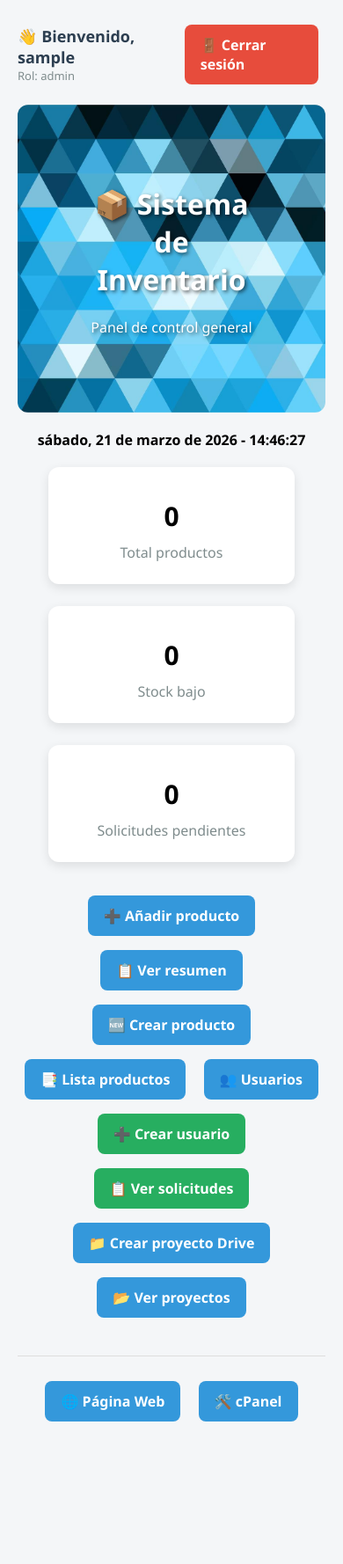
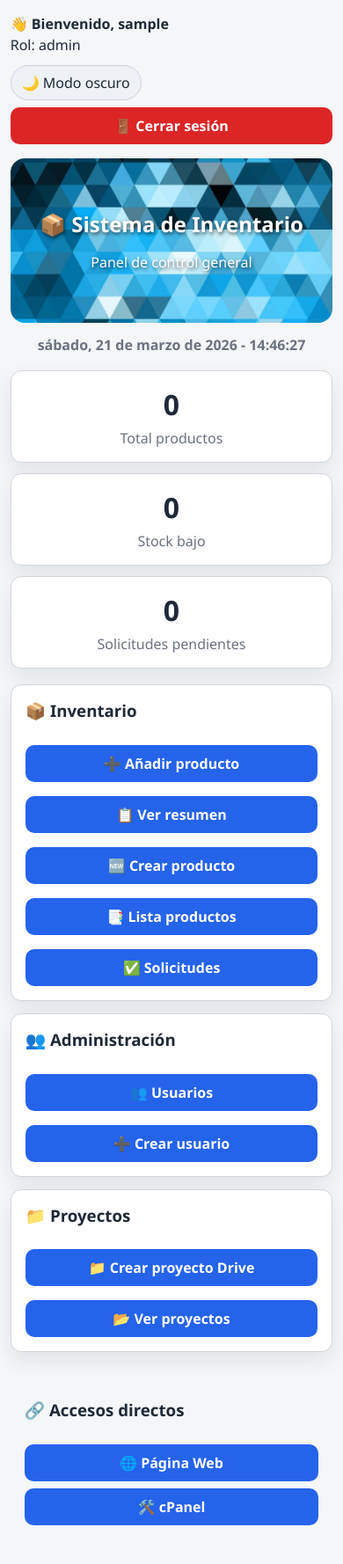
Before and after one commit to grandbuildinmobiliaria-bit/inventario-flask, a Flask app: page / in a window 390 px wide. Shown: the whole page at 88% size. Before the commit the page ends 1616 px from the top, so only its background shows below. Run offline with Flask 3, Linux system fonts and the light colour scheme; the visitor is signed in with stand-in values (Sample User, id 1); data that the repository does not hold is empty.

Commit message:
Mejora UI responsive con módulos y modo oscuro

```diff
--- /dev/null
+++ b/app/static/css/app.css
@@ -0,0 +1,101 @@
+:root {
+  --bg: #f4f6f8;
+  --surface: #ffffff;
+  --surface-soft: #eef2f7;
+  --text: #1f2937;
+  --muted: #6b7280;
+  --primary: #2563eb;
+  --primary-hover: #1d4ed8;
+  --success: #16a34a;
+  --danger: #dc2626;
+  --border: #d1d5db;
+  --shadow: 0 10px 24px rgba(15, 23, 42, 0.08);
+}
+
+:root[data-theme="dark"] {
+  --bg: #0f172a;
+  --surface: #111827;
+  --surface-soft: #1f2937;
+  --text: #f9fafb;
+  --muted: #cbd5e1;
+  --primary: #60a5fa;
+  --primary-hover: #93c5fd;
+  --success: #4ade80;
+  --danger: #f87171;
+  --border: #334155;
+  --shadow: 0 10px 24px rgba(0, 0, 0, 0.4);
+}
+
+* { box-sizing: border-box; }
+body {
+  margin: 0;
+  font-family: "Segoe UI", Arial, sans-serif;
+  background: var(--bg) !important;
+  color: var(--text) !important;
+}
+
+.page {
+  width: min(1200px, 94vw);
+  margin: 0 auto;
+  padding: 16px 0 28px;
+}
+
+.card, table, .container, .dashboard-card, .module, .top-panel {
+  background: var(--surface) !important;
+  color: var(--text) !important;
+  border: 1px solid var(--border);
+  box-shadow: var(--shadow);
+  border-radius: 12px;
+}
+
+h1, h2, h3, h4, p, label, th, td, span, a, li { color: inherit; }
+
+a { color: var(--primary); }
+input, select, textarea, button {
+  font: inherit;
+}
+input, select, textarea {
+  background: var(--surface);
+  color: var(--text);
+  border: 1px solid var(--border);
+}
+
+.boton, .btn {
+  display: inline-flex;
+  align-items: center;
+  justify-content: center;
+  gap: 6px;
+  padding: 10px 14px;
+  border: none;
+  border-radius: 10px;
+  text-decoration: none;
+  font-weight: 600;
+  background: var(--primary);
+  color: #fff !important;
+  cursor: pointer;
+}
+.boton:hover, .btn:hover { background: var(--primary-hover); }
+
+.theme-toggle {
+  background: var(--surface-soft);
+  color: var(--text) !important;
+  border: 1px solid var(--border);
+  padding: 8px 12px;
+  border-radius: 999px;
+}
+
+.table-wrap { overflow-x: auto; }
+
+table { width: 100%; border-collapse: collapse; }
+th, td { padding: 10px; border-bottom: 1px solid var(--border); }
+
+@media (max-width: 768px) {
+  .page { width: 94vw; }
+  .row, .top, .top-bar, .botones {
+    flex-direction: column !important;
+    align-items: stretch !important;
+  }
+  .row { display: grid !important; grid-template-columns: 1fr !important; }
+  h1 { font-size: 1.5rem; }
+  .boton, .btn { width: 100%; margin-top: 8px; }
+}
--- /dev/null
+++ b/app/static/js/theme.js
@@ -0,0 +1,25 @@
+(function () {
+  const STORAGE_KEY = 'inventario-theme';
+  const root = document.documentElement;
+
+  function applyTheme(theme) {
+    root.setAttribute('data-theme', theme);
+    const toggle = document.querySelector('[data-theme-toggle]');
+    if (toggle) {
+      toggle.textContent = theme === 'dark' ? '☀️ Modo claro' : '🌙 Modo oscuro';
+    }
+  }
+
+  const saved = localStorage.getItem(STORAGE_KEY);
+  const prefersDark = window.matchMedia && window.matchMedia('(prefers-color-scheme: dark)').matches;
+  applyTheme(saved || (prefersDark ? 'dark' : 'light'));
+
+  document.addEventListener('click', function (e) {
+    const btn = e.target.closest('[data-theme-toggle]');
+    if (!btn) return;
+    const current = root.getAttribute('data-theme') || 'light';
+    const next = current === 'dark' ? 'light' : 'dark';
+    localStorage.setItem(STORAGE_KEY, next);
+    applyTheme(next);
+  });
+})();
--- a/app/templates/home.html
+++ b/app/templates/home.html
@@ -2,225 +2,106 @@
 <html lang="es">
 <head>
 <meta charset="UTF-8">
+<meta name="viewport" content="width=device-width, initial-scale=1.0">
 <title>Dashboard Inventario</title>
 <link rel="icon" href="{{ url_for('static', filename='mi_icono.ico') }}">
-
+<link rel="stylesheet" href="{{ url_for('static', filename='css/app.css') }}">
 <style>
-body{
-    font-family:"Segoe UI", Arial, sans-serif;
-    background:#f4f6f8;
-    margin:0;
-    padding:20px;
-}
-
-.top-bar{
-    display:flex;
-    justify-content:space-between;
-    align-items:center;
-    margin-bottom:15px;
-}
-
-.bienvenida{
-    font-size:18px;
-    font-weight:bold;
-    color:#2c3e50;
-}
-
-.rol{
-    font-size:13px;
-    color:#7f8c8d;
-}
-
-.boton{
-    padding:12px 18px;
-    border-radius:8px;
-    text-decoration:none;
-    font-weight:bold;
-    display:inline-block;
-    margin:8px;
-    transition:0.3s;
-    color:white;
-}
-
-.azul{ background:#3498db; }
-.azul:hover{ background:#2980b9; }
-
-.verde{ background:#27ae60; }
-.verde:hover{ background:#1e8449; }
-
-.rojo{ background:#e74c3c; }
-.rojo:hover{ background:#c0392b; }
-
-.portada{
-    background:url('{{ url_for("static", filename="banner.jpg") }}') no-repeat center center;
-    background-size:cover;
-    padding:70px;
-    border-radius:12px;
-    color:white;
-    text-align:center;
-    margin-bottom:20px;
-    text-shadow:2px 2px 4px rgba(0,0,0,0.6);
-}
-
-#fecha-hora{
-    text-align:center;
-    font-weight:bold;
-    margin-bottom:20px;
-}
-
-.dashboard{
-    display:flex;
-    gap:25px;
-    flex-wrap:wrap;
-    justify-content:center;
-    margin-bottom:30px;
-}
-
-.card{
-    background:white;
-    padding:25px;
-    border-radius:12px;
-    width:230px;
-    text-align:center;
-    box-shadow:0 4px 12px rgba(0,0,0,0.1);
-}
-
-.card h2{
-    margin:10px 0;
-    font-size:30px;
-}
-
-.card p{
-    margin:0;
-    color:#7f8c8d;
-}
-
-.actions{
-    text-align:center;
-    margin-top:20px;
-}
-
-.accesos{
-    margin-top:35px;
-    text-align:center;
-    border-top:1px solid #ddd;
-    padding-top:20px;
-}
+.hero{background:url('{{ url_for("static", filename="banner.jpg") }}') center/cover no-repeat;border-radius:16px;padding:42px 24px;color:#fff;text-align:center;text-shadow:1px 2px 4px rgba(0,0,0,.65)}
+.top-bar{display:flex;justify-content:space-between;align-items:center;gap:12px;margin-bottom:16px}
+.user-meta{display:flex;flex-direction:column;gap:2px}
+.dashboard-grid{display:grid;grid-template-columns:repeat(auto-fit,minmax(180px,1fr));gap:12px;margin:18px 0}
+.dashboard-card{padding:16px;text-align:center}
+.dashboard-card h2{margin:0;font-size:2rem}
+.dashboard-card p{margin:6px 0 0;color:var(--muted)}
+.modules{display:grid;grid-template-columns:repeat(auto-fit,minmax(280px,1fr));gap:14px;margin-top:14px}
+.module{padding:16px}
+.module h3{margin-top:0}
+.module .links{display:grid;gap:8px}
+.quick-links{margin-top:18px;padding:16px}
+#fecha-hora{text-align:center;font-weight:600;margin:14px 0;color:var(--muted)}
 </style>
 </head>
-
 <body>
-
+<div class="page">
   <div class="top-bar">
+      <div class="user-meta">
+          <strong>👋 Bienvenido, {{ session['usuario'] }}</strong>
+          <span>Rol: {{ session['rol'] }}</span>
+      </div>
       <div>
-        <div class="bienvenida">
-            👋 Bienvenido, {{ session['usuario'] }}
-        </div>
-        <div class="rol">
-            Rol: {{ session['rol'] }}
+        <button type="button" class="theme-toggle" data-theme-toggle></button>
+        <a href="{{ url_for('logout') }}" class="boton" style="background:var(--danger)">🚪 Cerrar sesión</a>
       </div>
   </div>
 
-    <a href="{{ url_for('logout') }}" class="boton rojo">
-        🚪 Cerrar sesión
-    </a>
-</div>
-
-<div class="portada">
+  <div class="hero">
       <h1>📦 Sistema de Inventario</h1>
       <p>Panel de control general</p>
   </div>
 
-<!-- FECHA Y HORA -->
   <div id="fecha-hora"></div>
 
-<!-- DASHBOARD -->
-<div class="dashboard">
-
-    <div class="card">
+  <section class="dashboard-grid">
+      <article class="dashboard-card">
           <h2>{{ total_productos }}</h2>
           <p>Total productos</p>
+      </article>
+      <article class="dashboard-card">
+          <h2>{{ stock_bajo }}</h2>
+          <p>Stock bajo</p>
+      </article>
+      {% if session['rol'] == 'admin' %}
+      <article class="dashboard-card">
+          <h2>{{ solicitudes_pendientes }}</h2>
+          <p>Solicitudes pendientes</p>
+      </article>
+      {% endif %}
+  </section>
+
+  <section class="modules">
+    <article class="module">
+      <h3>📦 Inventario</h3>
+      <div class="links">
+        <a href="{{ url_for('nuevo_producto') }}" class="boton">➕ Añadir producto</a>
+        <a href="{{ url_for('resumen') }}" class="boton">📋 Ver resumen</a>
+        {% if session['rol'] == 'admin' %}
+          <a href="{{ url_for('crear_producto') }}" class="boton">🆕 Crear producto</a>
+          <a href="{{ url_for('lista_productos') }}" class="boton">📑 Lista productos</a>
+          <a href="{{ url_for('solicitudes') }}" class="boton">✅ Solicitudes</a>
+        {% endif %}
+      </div>
+    </article>
+
+    {% if session['rol'] == 'admin' %}
+    <article class="module">
+      <h3>👥 Administración</h3>
+      <div class="links">
+        <a href="{{ url_for('usuarios') }}" class="boton">👥 Usuarios</a>
+        <a href="{{ url_for('crear_usuario') }}" class="boton">➕ Crear usuario</a>
+      </div>
+    </article>
+
+    <article class="module">
+      <h3>📁 Proyectos</h3>
+      <div class="links">
+        <a href="{{ url_for('crear_proyecto_drive') }}" class="boton">📁 Crear proyecto Drive</a>
+        <a href="{{ url_for('proyectos') }}" class="boton">📂 Ver proyectos</a>
+      </div>
+    </article>
+    {% endif %}
+  </section>
+
+  <section class="quick-links">
+    <h3>🔗 Accesos directos</h3>
+    <a href="https://grandbuildinmobiliaria.com" target="_blank" class="boton">🌐 Página Web</a>
+    {% if session['rol'] == 'admin' %}
+    <a href="https://md-70.webhostbox.net:2083/" target="_blank" class="boton">🛠️ cPanel</a>
+    {% endif %}
+  </section>
 </div>
 
-    <div class="card">
-        <h2>{{ stock_bajo }}</h2>
-        <p>Stock bajo</p>
-    </div>
-
-    {% if session['rol'] == 'admin' %}
-    <div class="card">
-        <h2>{{ solicitudes_pendientes }}</h2>
-        <p>Solicitudes pendientes</p>
-    </div>
-    {% endif %}
-
-</div>
-
-<!-- BOTONES PRINCIPALES -->
-<div class="actions">
-
-    <a href="{{ url_for('nuevo_producto') }}" class="boton azul">
-        ➕ Añadir producto
-    </a>
-
-    <a href="{{ url_for('resumen') }}" class="boton azul">
-        📋 Ver resumen
-    </a>
-
-    {% if session['rol'] == 'admin' %}
-
-        <a href="{{ url_for('crear_producto') }}" class="boton azul">
-            🆕 Crear producto
-        </a>
-
-        <a href="{{ url_for('lista_productos') }}" class="boton azul">
-            📑 Lista productos
-        </a>
-
-         <a href="{{ url_for('usuarios') }}" class="boton azul">
-        👥 Usuarios
-        </a>
-
-        <a href="{{ url_for('crear_usuario') }}" class="boton verde">
-            ➕ Crear usuario
-        </a>
-
-        <a href="{{ url_for('solicitudes') }}" class="boton verde">
-            📋 Ver solicitudes
-        </a>
-
-        <a href="{{ url_for('crear_proyecto_drive') }}" class="boton azul">
-            📁 Crear proyecto Drive
-        </a>
-
-        <a href="{{ url_for('proyectos') }}" class="boton azul">
-            📂 Ver proyectos
-        </a>
-
-    {% endif %}
-
-</div>
-
-<!-- ACCESOS DIRECTOS -->
-<div class="accesos">
-
-    <a href="https://grandbuildinmobiliaria.com"
-       target="_blank"
-       class="boton azul">
-       🌐 Página Web
-    </a>
-
-    {% if session['rol'] == 'admin' %}
-    <a href="https://md-70.webhostbox.net:2083/"
-       target="_blank"
-       class="boton azul">
-       🛠️ cPanel
-    </a>
-    {% endif %}
-
-</div>
-
-<!-- SCRIPT FECHA Y HORA -->
+<script src="{{ url_for('static', filename='js/theme.js') }}"></script>
 <script>
 function actualizarFechaHora() {
     const ahora = new Date();
@@ -232,6 +113,5 @@ function actualizarFechaHora() {
 setInterval(actualizarFechaHora, 1000);
 actualizarFechaHora();
 </script>
-
 </body>
 </html>
```
Also changed, not shown: app/templates/crear.html (+9 -0 lines), app/templates/crear_proyecto.html (+9 -0 lines), app/templates/crear_usuario.html (+9 -0 lines), app/templates/editar_usuario.html (+9 -0 lines), app/templates/lista.html (+9 -0 lines), app/templates/login.html (+9 -0 lines), app/templates/nuevo.html (+9 -0 lines), app/templates/producto.html (+9 -0 lines), app/templates/proyectos.html (+9 -0 lines), app/templates/resumen.html (+9 -0 lines), app/templates/solicitudes.html (+10 -1 lines), app/templates/usuarios.html (+9 -0 lines). Lines whose indentation alone changed are shown as unchanged.
